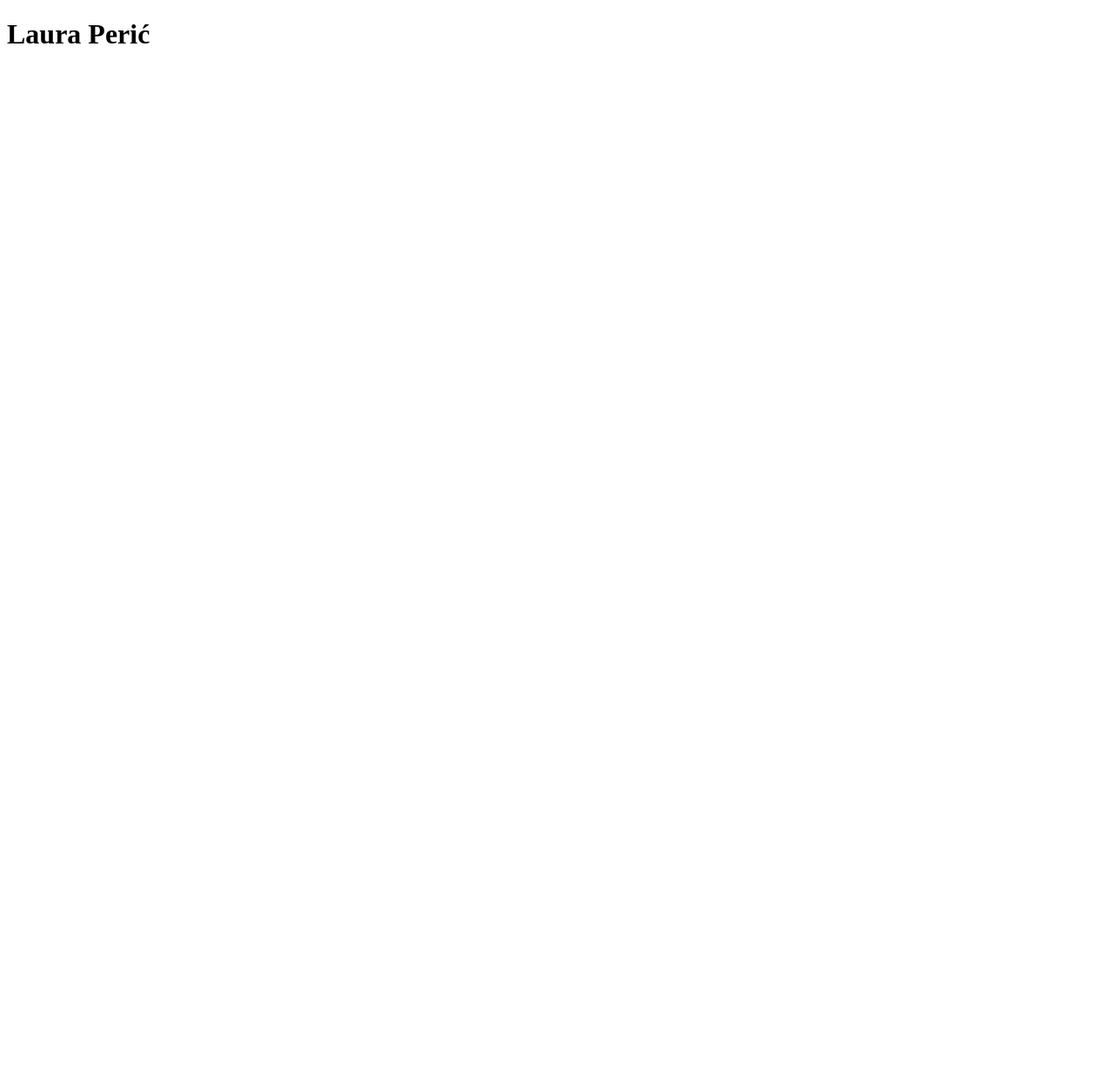
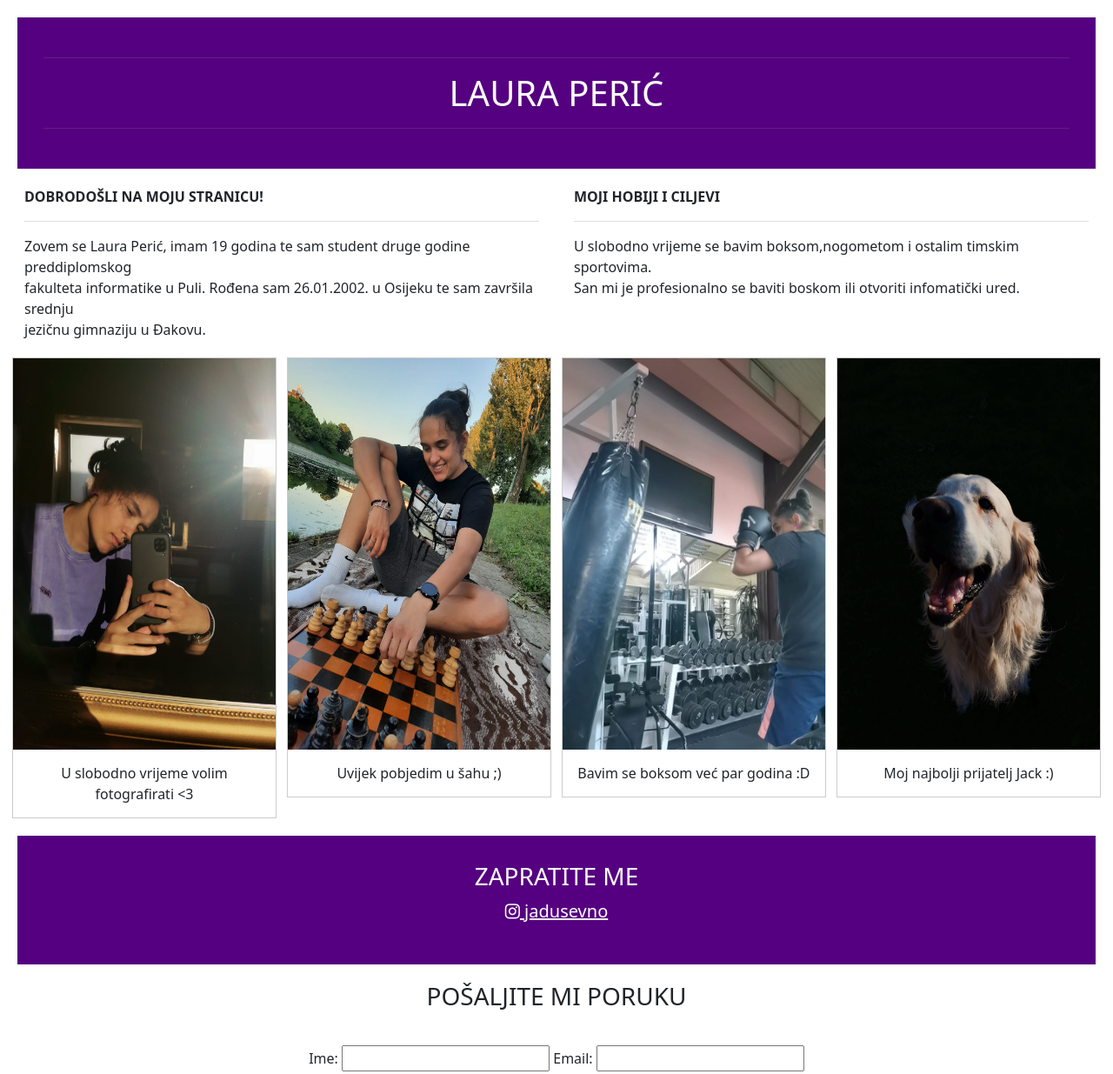
Before and after one commit to LauraPeric/lauraperic.github.io, a plain HTML site: page index.html in a window 1280 px wide. Shown: the top 1235 px of the page at 87% size. Before the commit the page ends 800 px from the top, so only its background shows below. Drawn offline with nearby package versions, Linux system fonts and the light colour scheme.

Commit message:
podizanje stranice

```diff
--- a/index.html
+++ b/index.html
@@ -5,12 +5,109 @@
     <meta charset="UTF-8">
     <meta http-equiv="X-UA-Compatible" content="IE=edge">
     <meta name="viewport" content="width=device-width, initial-scale=1.0">
+    <link href="https://cdn.jsdelivr.net/npm/bootstrap@5.1.3/dist/css/bootstrap.min.css" rel="stylesheet"
+        integrity="sha384-1BmE4kWBq78iYhFldvKuhfTAU6auU8tT94WrHftjDbrCEXSU1oBoqyl2QvZ6jIW3" crossorigin="anonymous">
+    <link rel="stylesheet" href="https://cdnjs.cloudflare.com/ajax/libs/font-awesome/4.7.0/css/font-awesome.min.css">
+    <link rel="stylesheet" type="text/css" href="style.css">
     <title>Laura Perić</title>
+    <script type="text/javascript" src="https://cdn.jsdelivr.net/npm/emailjs-com@3/dist/email.min.js"></script>
+    <script type="text/javascript">
+        (function () {
+            emailjs.init('user_3ohuIpkKhbLZmZDouHF2m');
+        })();
+    </script>
+    <script type="text/javascript">
+        window.onload = function () {
+            document.getElementById('contact-form').addEventListener('submit', function (event) {
+                event.preventDefault();
+                this.contact_number.value = Math.random() * 100000 | 0;
+                emailjs.sendForm('contact_service', 'contact_form', this)
+                    .then(function () {
+                        console.log('SUCCESS!');
+                    }, function (error) {
+                        console.log('FAILED...', error);
+                    });
+            });
+        }
+    </script>
 </head>
 
 <body>
-    <h1>Laura Perić<h1>
-
+    <div>
+        <header>
+            <div>
+                <hr>
+                <h1>LAURA PERIĆ</h1>
+                <hr>
+            </div>
+        </header>
+    </div>
+    <div class="row">
+        <div class="col-6 tekst">
+            <b>DOBRODOŠLI NA MOJU STRANICU!</b><br>
+            <hr>
+            Zovem se Laura Perić, imam 19 godina te sam student druge godine preddiplomskog <br>fakulteta informatike u
+            Puli. Rođena sam 26.01.2002. u Osijeku te sam završila srednju<br> jezičnu gimnaziju u Đakovu.
+        </div>
+        <div class="col-6 tekst">
+            <b>MOJI HOBIJI I CILJEVI</b><br>
+            <hr>
+            U slobodno vrijeme se bavim boksom,nogometom i ostalim timskim sportovima.<br>San mi je profesionalno se
+            baviti boskom ili otvoriti infomatički ured.
+        </div>
+    </div>
+    <div class="row">
+        <div class="responsive">
+            <div class="gallery">
+                <a target="_blank" href="1.jpeg">
+                    <img src="1.jpeg" alt="Cinque Terre" width="600" height="400">
+                </a>
+                <div class="desc">U slobodno vrijeme volim fotografirati <3 </div>
+                </div>
+            </div>
+            <div class="responsive">
+                <div class="gallery">
+                    <a target="_blank" href="2.jpeg">
+                        <img src="2.jpeg" alt="Forest" width="600" height="400">
+                    </a>
+                    <div class="desc">Uvijek pobjedim u šahu ;)</div>
+                </div>
+            </div>
+            <div class="responsive">
+                <div class="gallery">
+                    <a target="_blank" href="boks2.jpeg">
+                        <img src="boks2.jpeg" alt="Northern Lights" width="600" height="400">
+                    </a>
+                    <div class="desc">Bavim se boksom već par godina :D</div>
+                </div>
+            </div>
+            <div class="responsive ">
+                <div class="gallery">
+                    <a target="_blank" href="djek.jpeg">
+                        <img src="djek.jpeg" alt="Mountains" width="600" height="400">
+                    </a>
+                    <div class="desc">Moj najbolji prijatelj Jack :)</div>
+                </div>
+            </div>
+            <div class="clearfix"></div>
+        </div>
+        <footer style="margin-top:20px;">
+            <h3>ZAPRATITE ME</h3>
+            <p style="font-size: 20px !important;"><a target="_blank" href="https://www.instagram.com/jadusevno">
+                    <i class="fa fa-instagram" aria-hidden="true"></i> jadusevno</a>
+            </p>
+        </footer>
+        <h3 style="text-align: center; margin: 20px;">POŠALJITE MI PORUKU</h3>
+        <form id="contact-form" style="text-align:center;padding: 20px;margin: 20px;">
+            <input type="hidden" name="contact_number">
+            <label>Ime:</label>
+            <input type="text" name="user_name">
+            <label>Email:</label>
+            <input type="email" name="user_email"><br><br>
+            <label>Poruka:</label>
+            <textarea name="message"></textarea><br>
+            <input type="submit" value="Send">
+        </form>
 </body>
 
 </html>
--- /dev/null
+++ b/style.css
@@ -0,0 +1,71 @@
+html{
+    margin: 20px;
+}
+
+.tekst{
+    text-align: left !important;
+    padding:20px;
+}
+
+header, footer {
+    background-color: #550080;
+    padding: 30px;
+    text-align: center;
+    font-size: 35px;
+    color: white;
+    }
+hr {
+    border:none;
+    border-top:1px solid;
+    color: gray;
+}
+  div.gallery {
+    border: 1px solid #ccc;
+  }
+
+  div.gallery:hover {
+    border: 1px solid #777;
+  }
+
+  div.gallery img {
+    width: 100%;
+    height: 450px;
+  }
+
+  div.desc {
+    padding: 15px;
+    text-align: center;
+  }
+
+  * {
+    box-sizing: border-box;
+  }
+
+  .responsive {
+    padding: 0 6px;
+    float: left;
+    width: 24.99999%;
+  }
+
+  @media only screen and (max-width: 700px) {
+    .responsive {
+      width: 49.99999%;
+      margin: 6px 0;
+    }
+  }
+
+  @media only screen and (max-width: 500px) {
+    .responsive {
+      width: 100%;
+    }
+  }
+
+  .clearfix:after {
+    content: "";
+    display: table;
+    clear: both;
+  }
+
+a{
+    color: white;
+}
```
Also changed, not shown: 1.jpeg (added), 2.jpeg (added), 3.jpeg (added), boks1.jpeg (added), boks2.jpeg (added), boks3.jpeg (added), djek.jpeg (added), micek.jfif (added), pesek.jfif (added), 1 other file.
